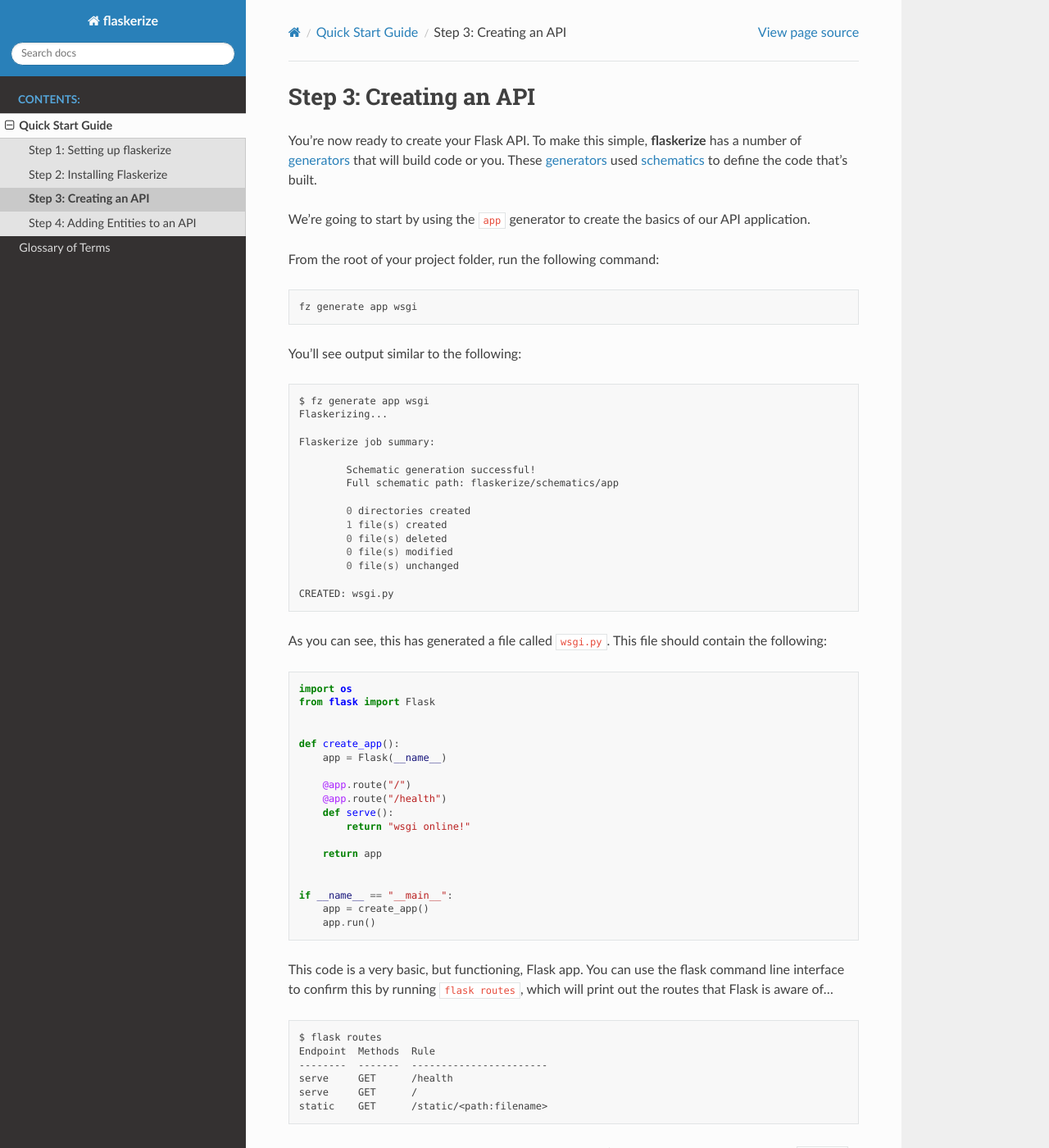
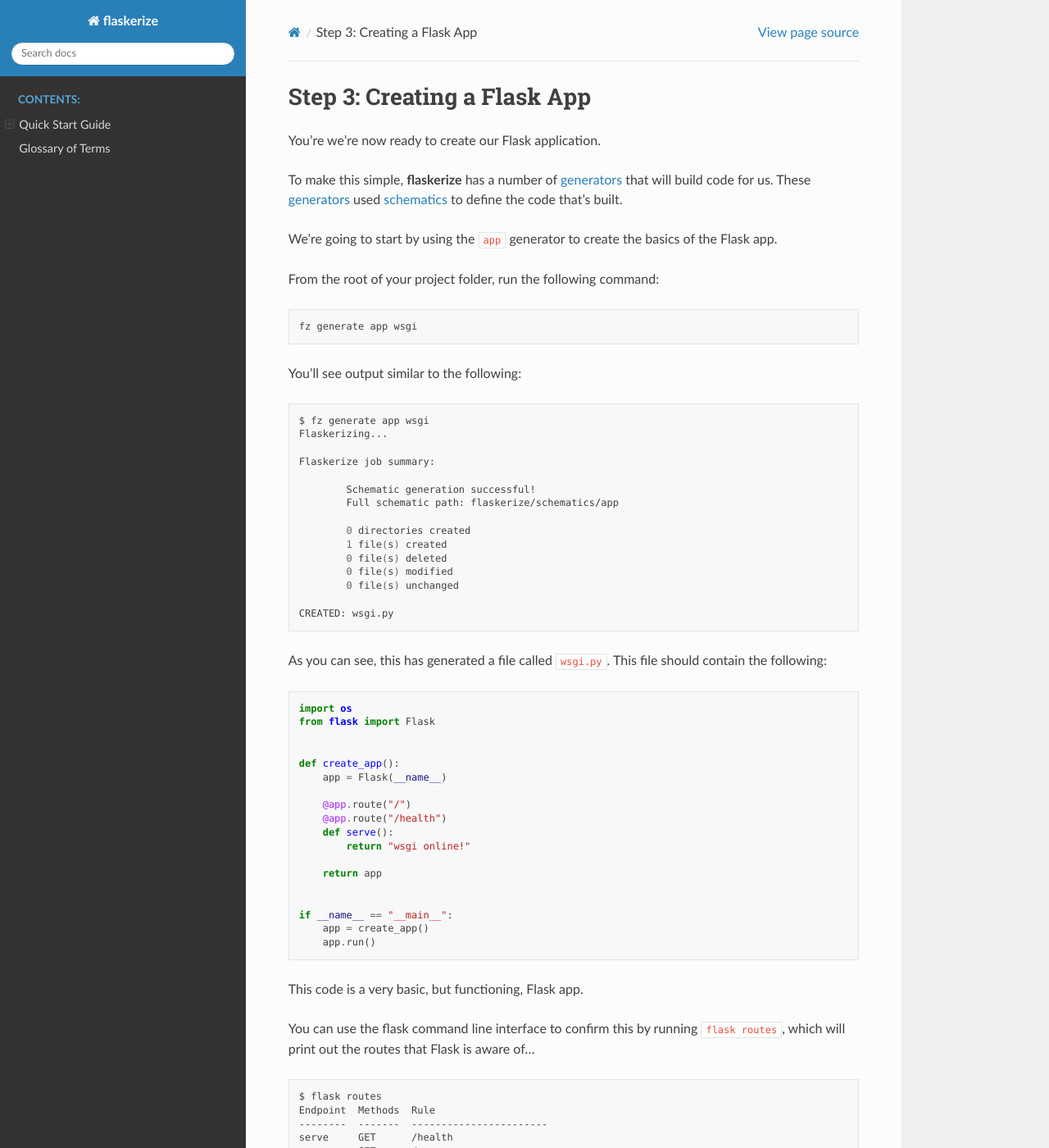
Before and after one commit to apryor6/flaskerize, a Sphinx documentation site: the page built from docs/source/quick-start/step-3-creating-a-flask-app.rst, in a window 1280 px wide and 1400 px high. Shown: the whole window at 82% size. Built offline with Sphinx 7.4.7 and the Read the Docs theme 2.0.0, drawn with Linux system fonts in a browser that asks for light colours; pages that are not in the unit, such as notebooks, are missing from menus.

Commit message:
Insert step 4, and change to we/our/us

```diff
--- a/docs/source/quick-start/step-1-setup.rst
+++ b/docs/source/quick-start/step-1-setup.rst
@@ -1,9 +1,9 @@
 Step 1: Setting up flaskerize
 =============================
 
-Let's assume you're started from nothing.
+We're going to start from nothing, and over the course of this quickstart we'll end up with a simple API.
 
-First, let's create a folder for your Flask API to live in.
+First, let's create a folder for our Flask API to live in.
 
 .. code:: bash
 
--- a/docs/source/quick-start/step-2-install-flaskerize.rst
+++ b/docs/source/quick-start/step-2-install-flaskerize.rst
@@ -9,7 +9,7 @@
   pip install flaskerize
 
 
-Once this command has completed you will have installed Flaskerize along
+Once this command has completed we'll have installed Flaskerize along
 with its dependencies. If you want to see the packages that were installed,
 run the following command:
 
--- a/docs/source/quick-start/step-3-creating-an-api.rst
+++ b/docs/source/quick-start/step-3-creating-a-flask-app.rst
@@ -1,11 +1,12 @@
-Step 3: Creating an API
-=======================
+Step 3: Creating a Flask App
+============================
 
-You're now ready to create your Flask API.
-To make this simple, **flaskerize** has a number of :term:`generators` that will build code or you.
+You're we're now ready to create our Flask application.
+
+To make this simple, **flaskerize** has a number of :term:`generators` that will build code for us.
 These :term:`generators` used :term:`schematics` to define the code that's built.
 
-We're going to start by using the ``app`` generator to create the basics of our API application.
+We're going to start by using the ``app`` generator to create the basics of the Flask app.
 
 From the root of your project folder, run the following command:
 
@@ -33,7 +34,8 @@
 
   CREATED: wsgi.py
 
-As you can see, this has generated a file called ``wsgi.py``. This file should contain the following:
+As you can see, this has generated a file called ``wsgi.py``.
+This file should contain the following:
 
 .. code-block:: python
 
@@ -58,6 +60,7 @@
 
 
 This code is a very basic, but functioning, Flask app.
+
 You can use the flask command line interface to confirm this by running ``flask routes``,
 which will print out the routes that Flask is aware of...
 
--- /dev/null
+++ b/docs/source/quick-start/step-4-creating-the-api.rst
@@ -0,0 +1,6 @@
+Step 4: Creating the API
+========================
+
+Now that we've got a Flask app, we can use **flaskerize** once again to generate the core API code.
+
+TODO
--- a/docs/source/quick-start/step-4-adding-an-entity.rst
+++ b/docs/source/quick-start/step-5-adding-an-entity.rst
@@ -1,7 +1,8 @@
-Step 4: Adding Entities to an API
+Step 5: Adding Entities to an API
 =================================
 
-Now that we have a **very** basic Flask app, we're going to add an :term:`entity` to it.
+Over the previous steps we've built a basic Flask app, and we've added some core API code to that application.
+Now we're going to add an :term:`entity` to the API.
 
 We'll use the command ``fz generate entity cake`` which will use the ``entity`` schematic to generate code
 for an entity called `cake`.
```
